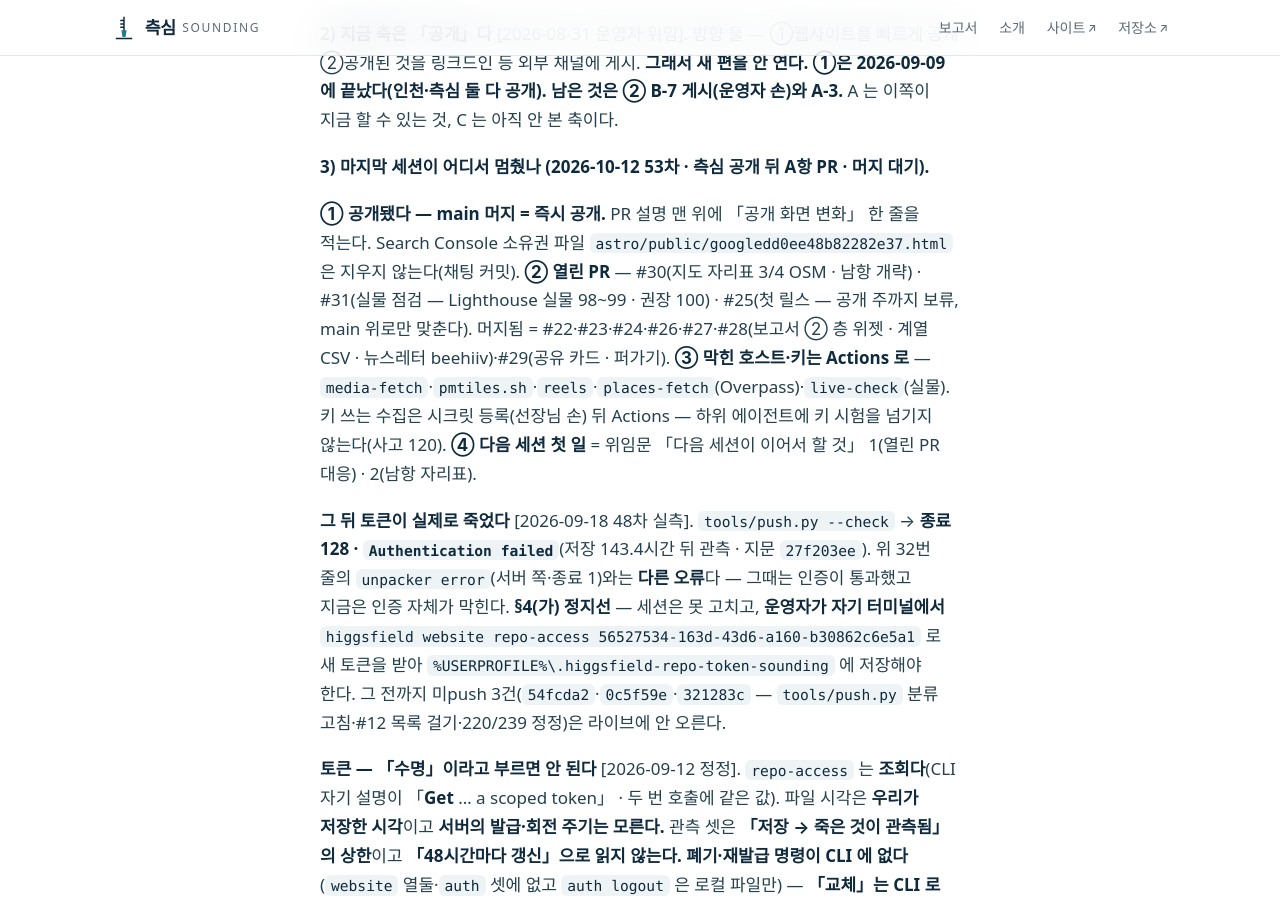
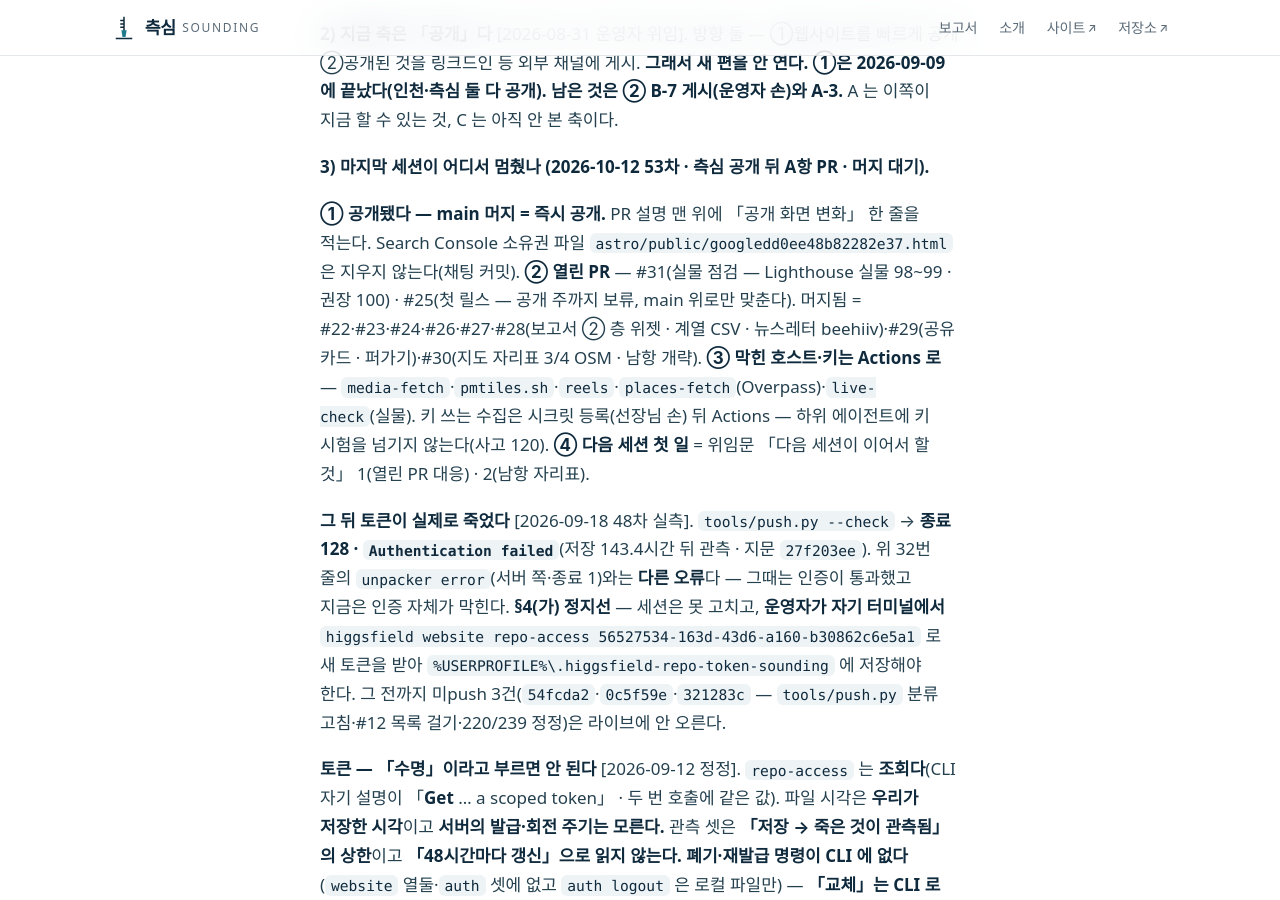
Before and after one commit to jisangj03-dev/incheon-port-analysis, a Jekyll site: the page built from docs/STATUS.md, in a window 1280 px wide and 900 px high, scrolled down 1152 px. Built offline with Jekyll 4.4.1, drawn with Linux system fonts in a browser that asks for light colours; some web fonts are replaced; our own code applies the rules of GitHub Pages for plain Markdown files.

Commit message:
53차 기록 — #30 머지 반영
Co-Authored-By: Claude Opus 5.5 <noreply@anthropic.com>
Claude-Session: https://claude.ai/code/session_01L59oEoiMW7KHoJRFFkcN4Q

```diff
--- a/docs/STATUS.md
+++ b/docs/STATUS.md
@@ -31,7 +31,7 @@ A 는 이쪽이 지금 할 수 있는 것, C 는 아직 안 본 축이다.
 **3) 마지막 세션이 어디서 멈췄나 (2026-10-12 53차 · 측심 공개 뒤 A항 PR · 머지 대기).**
 
 **① 공개됐다 — main 머지 = 즉시 공개.** PR 설명 맨 위에 「공개 화면 변화」 한 줄을 적는다. Search Console 소유권 파일 `astro/public/googledd0ee48b82282e37.html` 은 지우지 않는다(채팅 커밋).
-**② 열린 PR** — #30(지도 자리표 3/4 OSM · 남항 개략) · #31(실물 점검 — Lighthouse 실물 98~99 · 권장 100) · #25(첫 릴스 — 공개 주까지 보류, main 위로만 맞춘다). 머지됨 = #22·#23·#24·#26·#27·#28(보고서 ② 층 위젯 · 계열 CSV · 뉴스레터 beehiiv)·#29(공유 카드 · 퍼가기).
+**② 열린 PR** — #31(실물 점검 — Lighthouse 실물 98~99 · 권장 100) · #25(첫 릴스 — 공개 주까지 보류, main 위로만 맞춘다). 머지됨 = #22·#23·#24·#26·#27·#28(보고서 ② 층 위젯 · 계열 CSV · 뉴스레터 beehiiv)·#29(공유 카드 · 퍼가기)·#30(지도 자리표 3/4 OSM · 남항 개략).
 **③ 막힌 호스트·키는 Actions 로** — `media-fetch`·`pmtiles.sh`·`reels`·`places-fetch`(Overpass)·`live-check`(실물). 키 쓰는 수집은 시크릿 등록(선장님 손) 뒤 Actions — 하위 에이전트에 키 시험을 넘기지 않는다(사고 120).
 **④ 다음 세션 첫 일** = 위임문 「다음 세션이 이어서 할 것」 1(열린 PR 대응) · 2(남항 자리표).
 
```
Also changed, not shown: docs/위임문_다음세션_20261012.md (+2 -2 lines), docs/작업기록.md (+1 -1 lines).
